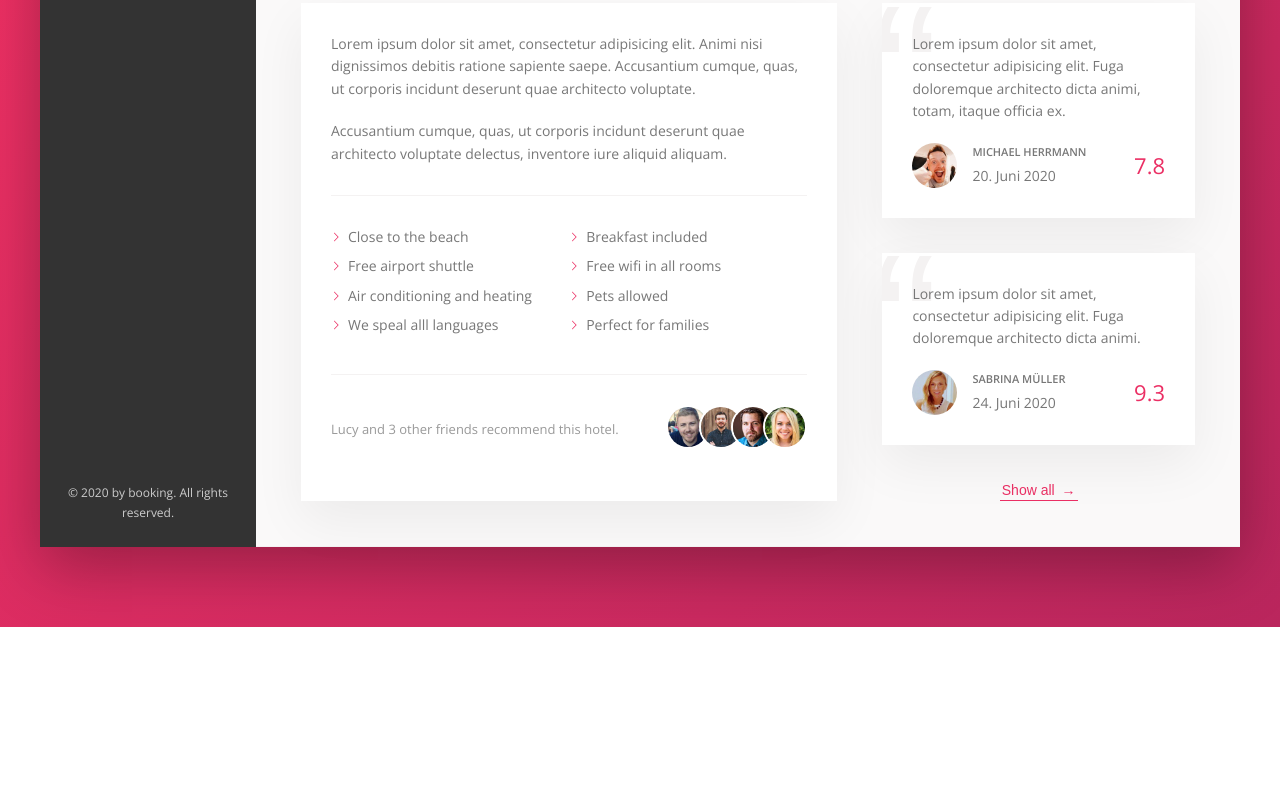
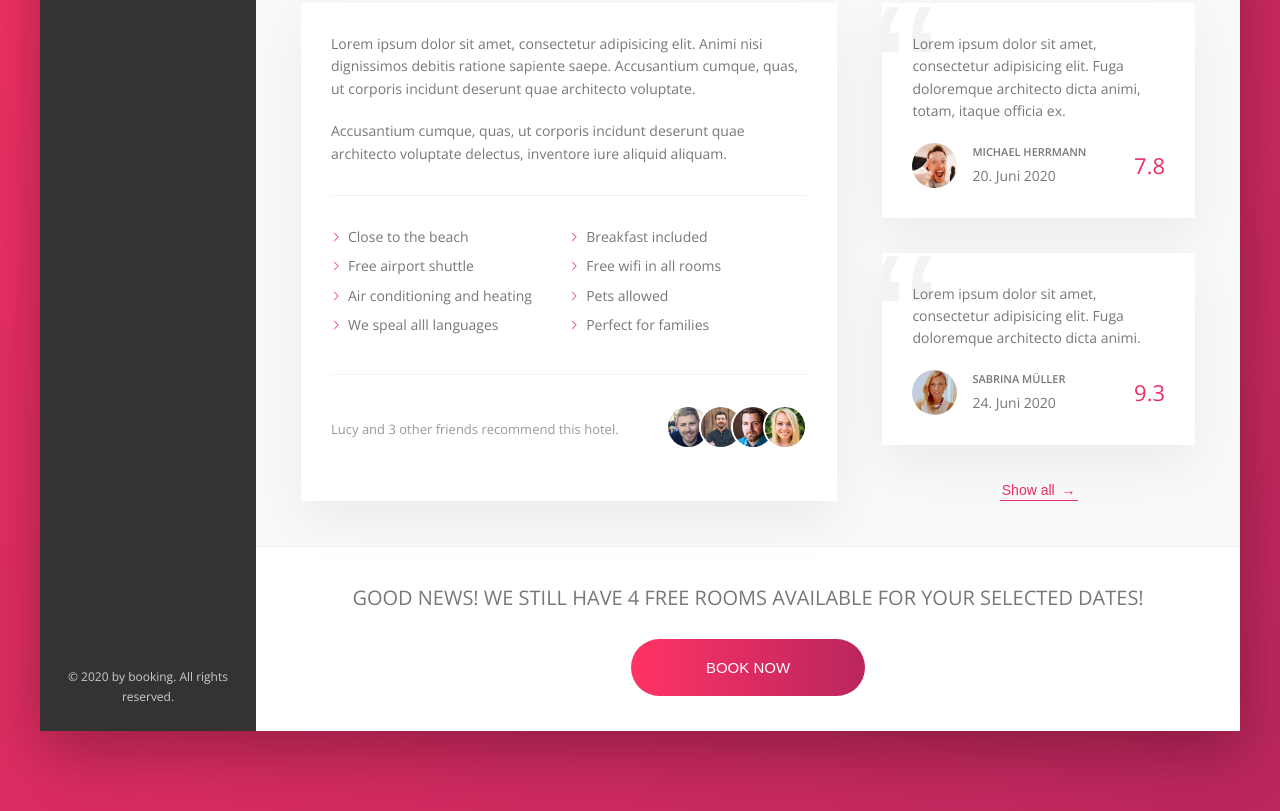
Before and after one commit to skusebauch/booking-vac, a website: page index.html in a window 1280 px wide. Shown: the part 644-1455 px from the top of the page. Before the commit the page ends 1271 px from the top, so only its background shows below. Drawn offline with nearby package versions, Linux system fonts and the light colour scheme.

Commit message:
accomplished cta

```diff
--- a/index.html
+++ b/index.html
@@ -191,8 +191,14 @@
                   </figcaption>
                 </figure>
                 <button class="btn-inline">Show all <span>&rarr;</span></button>
-
               </div>
+            </div>
+            <div class="cta">
+              <h2 class="cta__book-now">Good news! We still have 4 free rooms available for your selected dates!</h2>
+              <button class="btn">
+                <span class="btn__visible">Book now</span>
+                <span class="btn__invisible">Only 4 rooms left</span>
+              </button>
             </div>
           </main>
         </div>
--- a/sass/_components.scss
+++ b/sass/_components.scss
@@ -464,3 +464,77 @@
     z-index: 1;
   }
 }
+
+/////////////////
+// CTA
+
+.cta {
+  padding: 3.5rem 0;
+  text-align: center;
+
+  &__book-now {
+    font-size: 2rem;
+    font-weight: 400;
+    text-transform: uppercase;
+    margin-bottom: 2.5rem;
+  }
+}
+
+/////////////////
+// CTA-BTN
+
+.btn {
+  font-size: 1.5rem;
+  font-weight: 300;
+  text-transform: uppercase;
+  border-radius: 100px;
+  border: none;
+  background-image: linear-gradient(
+                    to right,
+                    var(--color-primary-light),
+                    var(--color-primary-dark)
+                    );
+  color: #fff;
+  position: relative;
+  overflow: hidden;
+  cursor: pointer;
+
+  &:hover {
+    background-image: linear-gradient(
+                    to left,
+                    var(--color-primary-light),
+                    var(--color-primary-dark)
+                    );
+  }
+
+  & > * {
+    display: inline-block;
+    height: 100%;
+    width: 100%;
+    transition: all .5s;
+  }
+  &__visible {
+    padding: 2rem 7.5rem;
+  }
+
+  &__invisible {
+    position: absolute;
+    // that the text has enough space
+    padding: 2rem 0;
+    left: 0;
+    top: -100%;
+  }
+
+  &:hover &__visible {
+     transform: translateY(100%);
+  }
+
+  &:hover &__invisible {
+    top: 0;
+  }
+
+  &:focus {
+    outline: none;
+    animation: pulsate 1s infinite;
+  }
+}
```
Also changed, not shown: css/style.css.
